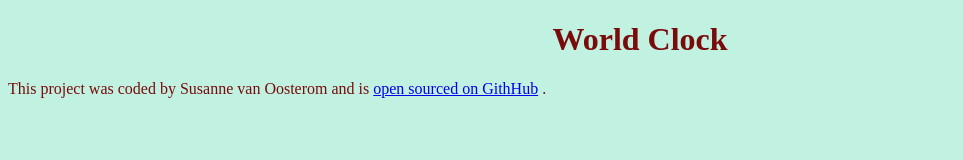
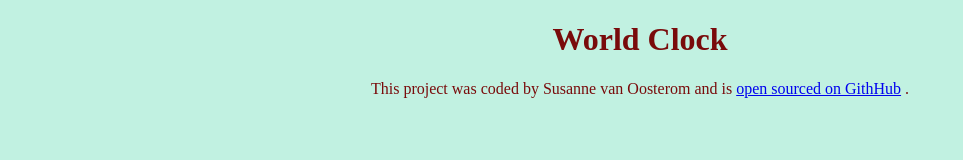
Before and after one commit to Santje777/World-Clock-Project, a plain HTML site: page index.html in a window 1280 px wide. Shown: the whole page, without its empty margins (0-963 px from the left). Drawn offline with nearby package versions, Linux system fonts and the light colour scheme.

Commit message:
Added the link to the GitHub repository

```diff
--- a/css/style.css
+++ b/css/style.css
@@ -5,3 +5,7 @@ body {
 h1 {
   text-align: center;
 }
+
+footer {
+  text-align: center;
+}
--- a/index.html
+++ b/index.html
@@ -4,13 +4,18 @@
     <meta charset="UTF-8" />
     <meta name="viewport" content="width=device-width, initial-scale=1.0" />
     <link rel="stylesheet" href="css/style.css" />
+    <script src="https://cdnjs.cloudflare.com/ajax/libs/moment.js/2.29.4/moment.min.js"></script>
+    <script src="https://cdnjs.cloudflare.com/ajax/libs/moment-timezone/0.5.37/moment-timezone-with-data-1970-2030.min.js"></script>
     <title>World CLock Project - Susanne van Oosterom</title>
   </head>
   <body>
     <h1>World Clock</h1>
     <footer>
       This project was coded by Susanne van Oosterom and is
-      <a href="#" target="_blank">open sourced on GithHub</a> .
+      <a href="https://github.com/Santje777/World-Clock-Project" target="_blank"
+        >open sourced on GithHub</a
+      >
+      .
     </footer>
     <script src="javascript/index.js"></script>
   </body>
```
